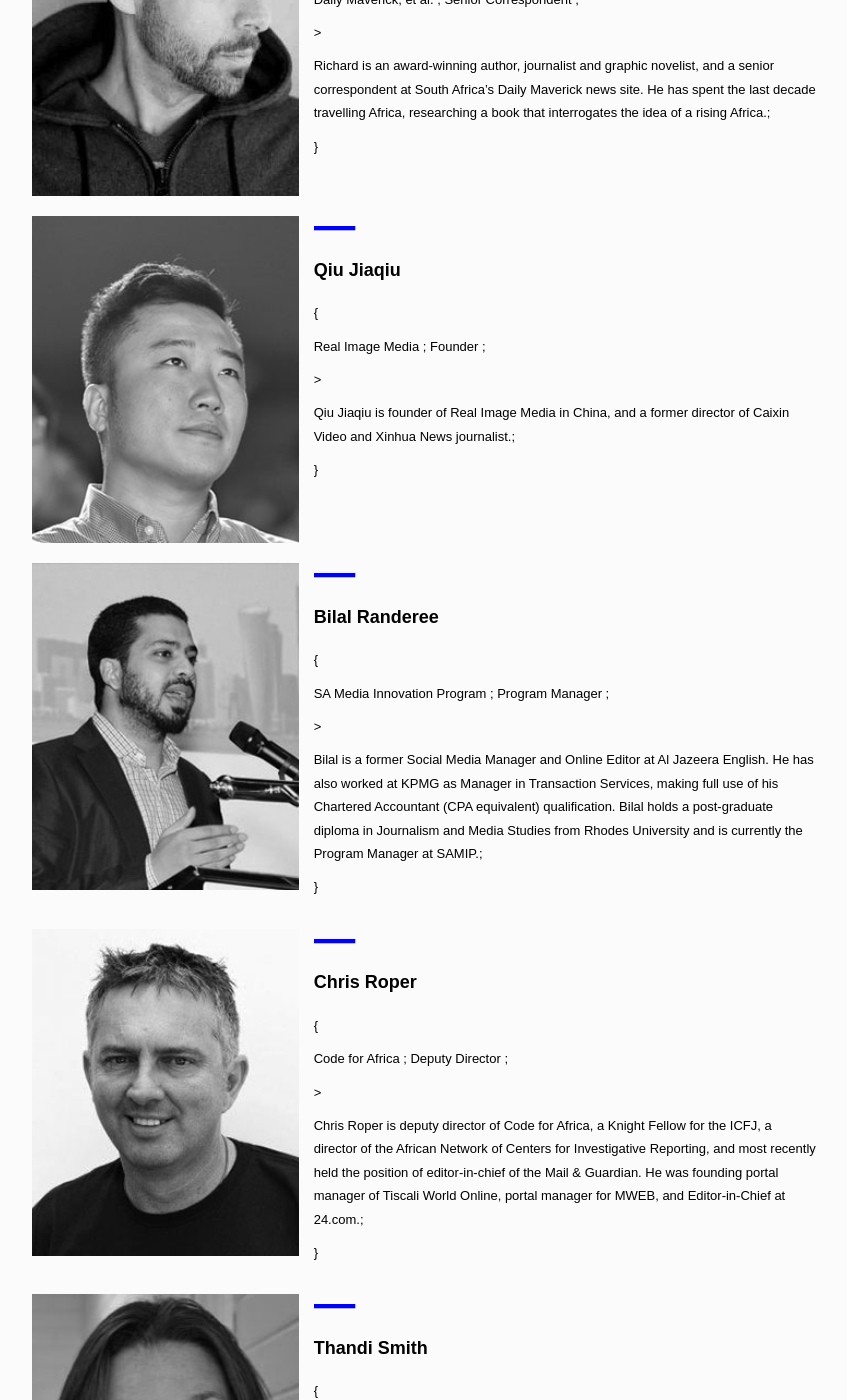
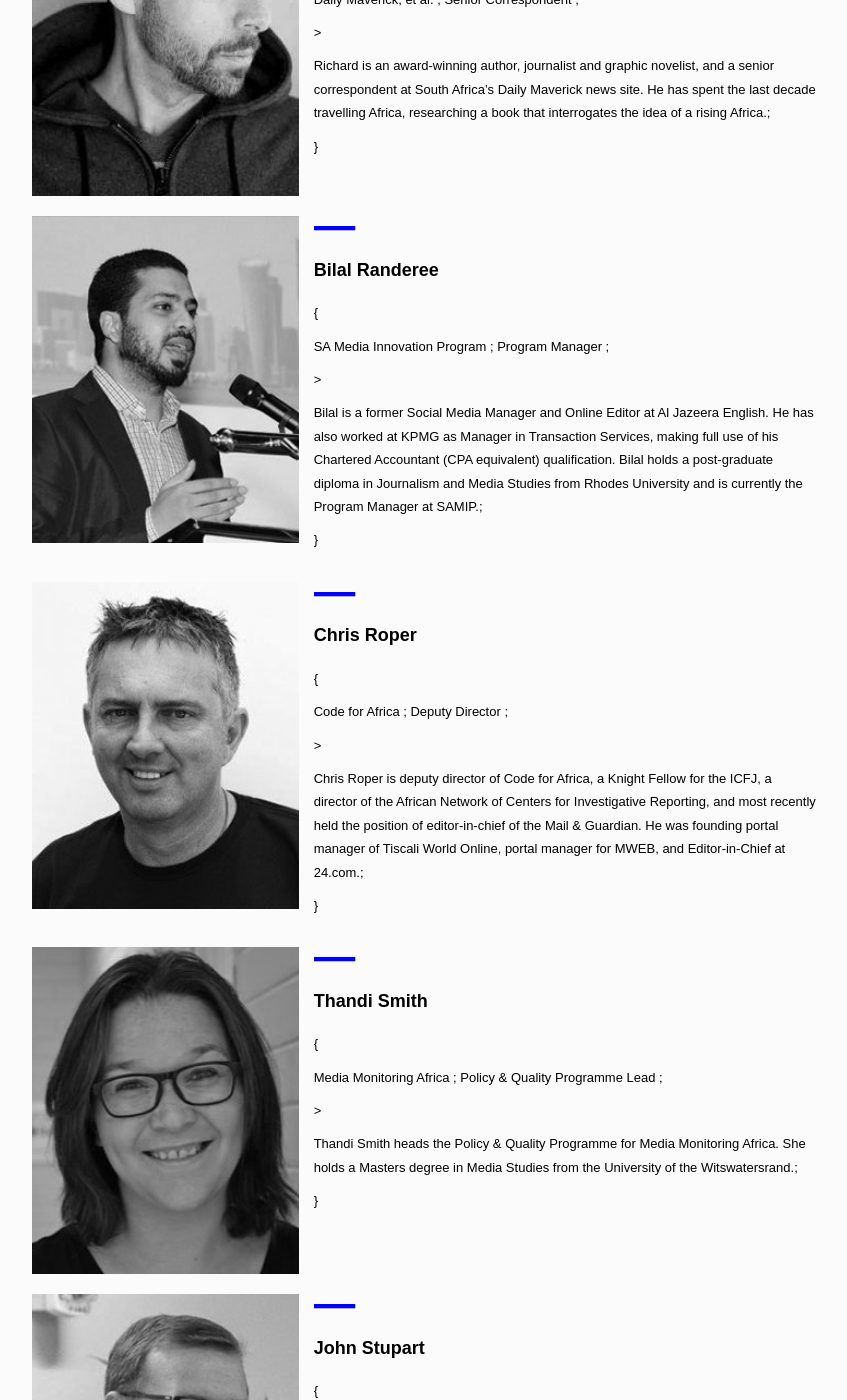
Before and after one commit to CodeForAfrica-ARCHIVE/MediaIndabaAfrica, a Jekyll site: the page built from speakers.html, in a window 1280 px wide and 1400 px high, scrolled down 14764 px. Shown: the whole window, without its empty margins (208-1055 px from the left). Built offline with Jekyll 4.4.1, drawn with Linux system fonts in a browser that asks for light colours.

Commit message:
removed Qiu Jiaqiu

```diff
--- a/_data/speakers.yml
+++ b/_data/speakers.yml
@@ -326,14 +326,6 @@
   img_hover: /img/speakers/richard.jpg
   css_class: richard
 
-- name: Qiu Jiaqiu
-  org: Real Image Media
-  role: Founder
-  long_bio: Qiu Jiaqiu is founder of Real Image Media in China, and a former director of Caixin Video and Xinhua News journalist.
-  img: /img/speakers/Jiaqui-Qui.jpg
-  img_hover: /img/speakers/Jiaqui-Qui.jpg
-  css_class: jiaqui
-
 - name: Bilal Randeree
   org: SA Media Innovation Program
   role: Program Manager
```
